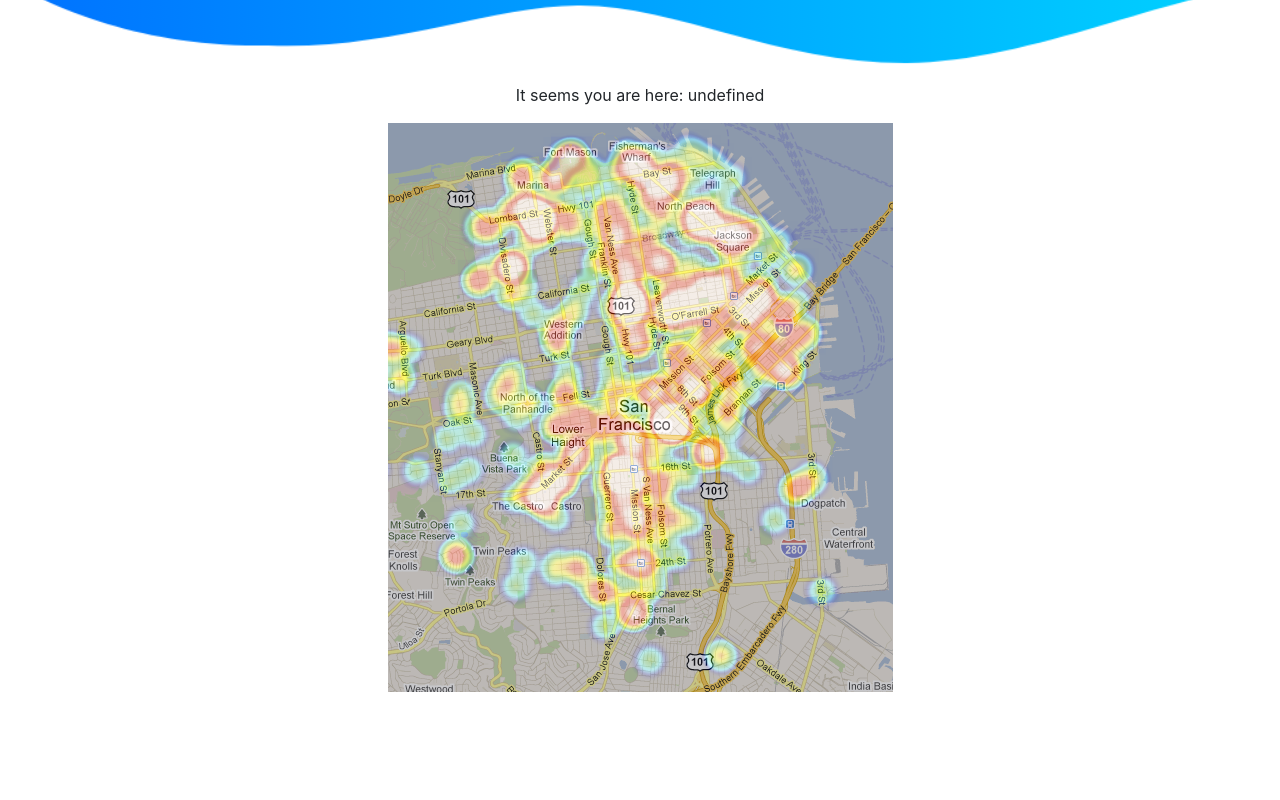
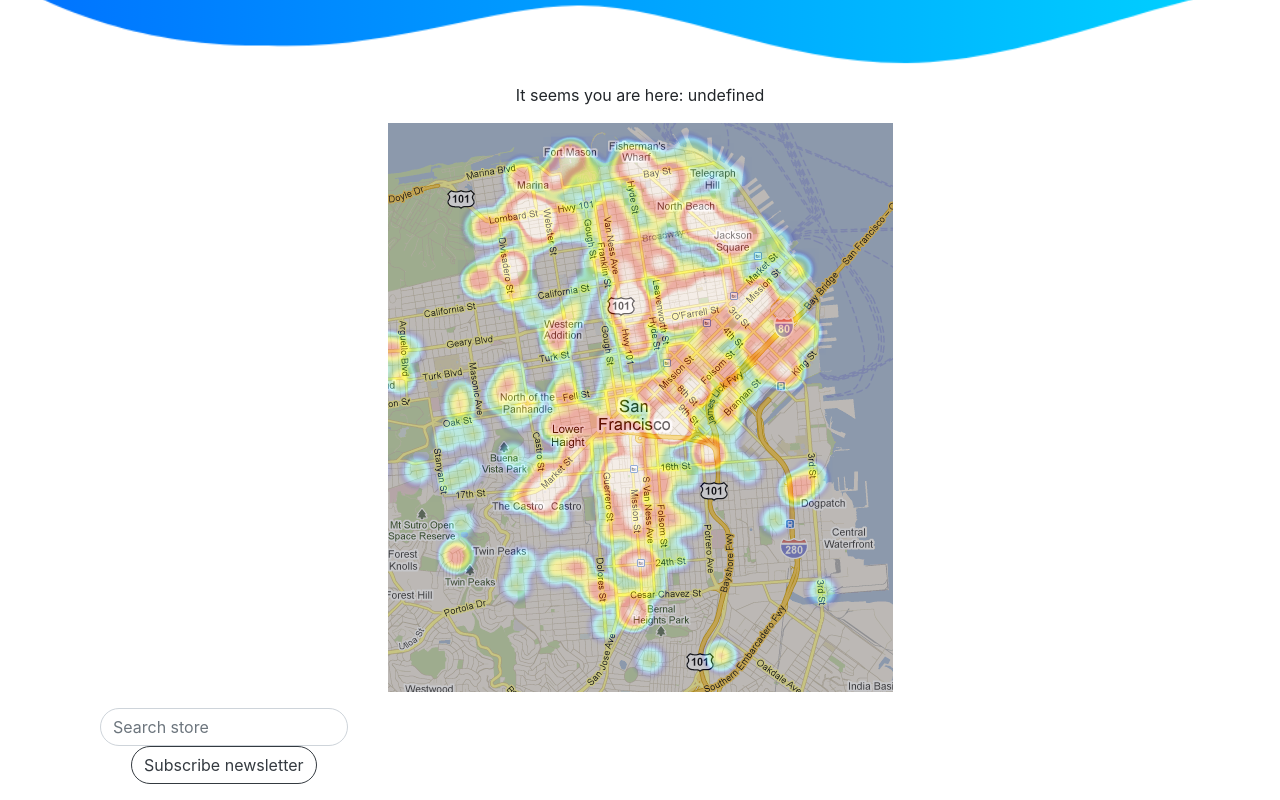
Before and after one commit to mirosval/virus-vs-toilettenpapier, a Svelte app in the folder client/: page / in a window 1280 px wide. Shown: the part 438-1238 px from the top of the page. Before the commit the page ends 1146 px from the top, so only its background shows below. Built offline with nearby package versions, Linux system fonts and the light colour scheme; no server answers.

Commit message:
WIP on data entry

```diff
--- a/client/src/App.svelte
+++ b/client/src/App.svelte
@@ -2,6 +2,7 @@
   import Navbar from "./Components/Navbar.svelte";
   import Banner from "./Components/Banner.svelte";
   import GeoLoc from "./Components/GeoLoc.svelte";
+  import DataEntry from "./Components/DataEntry.svelte";
   import DATA from "./Data/data";
 </script>
 
@@ -11,6 +12,7 @@
 <!-- Banner -->
 <Banner bannerData={DATA.BANNER_DATA} } />
 	<GeoLoc/>
+	<DataEntry footerData={DATA.FOOTER_DATA} header={DATA.HEADER} />
 </main>
 
 <style>
--- /dev/null
+++ b/client/src/Components/DataEntry.svelte
@@ -0,0 +1,50 @@
+<script>
+  export let footerData = {};
+  const {
+    DESCRIPTION,
+    CONTACT_DETAILS,
+    SUBSCRIBE_NEWSLETTER,
+    SEARCH_STORE
+  } = footerData;
+  const { HEADING, ADDRESS, MOBILE, EMAIL } = CONTACT_DETAILS;
+</script>
+
+<main>
+    <div class="container">
+      <div class="col-sm-3">
+      <p/>
+      </div>
+      <div class="col-sm-3">
+        <input
+          type="email"
+          class="form-control round-border"
+          placeholder="{SEARCH_STORE}"
+          />
+
+        <button type="button" class="btn btn-outline-dark round-border">
+          {SUBSCRIBE_NEWSLETTER}
+        </button>
+      </div>
+      <div>
+      </div>
+   </div>
+</main>
+
+<style>
+  .footer-title {
+    font-weight: bold;
+    text-transform: uppercase;
+  }
+
+  .footer-box button {
+    margin-top: 30px;
+  }
+
+  .round-border {
+    border-radius: 20px !important;
+  }
+  .wave-img {
+    width: 100%;
+    height: auto;
+  }
+</style>
--- a/client/src/Data/data.js
+++ b/client/src/Data/data.js
@@ -100,7 +100,7 @@ const FOOTER_DATA = {
     EMAIL: "nixalar@gmail.com"
   },
   SUBSCRIBE_NEWSLETTER: "Subscribe newsletter",
-  SUBSCRIBE: "Subscribe"
+  SEARCH_STORE: "Search store"
 };
 
 const MOCK_DATA = {
```
Also changed, not shown: 1 other file (tests, documents, lock files or other folders).
